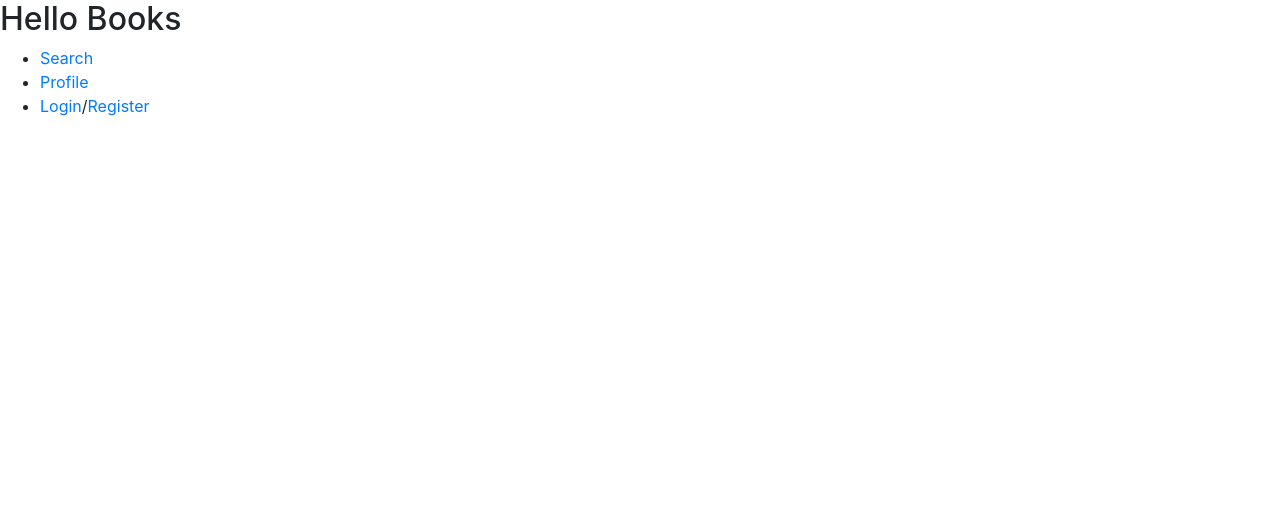
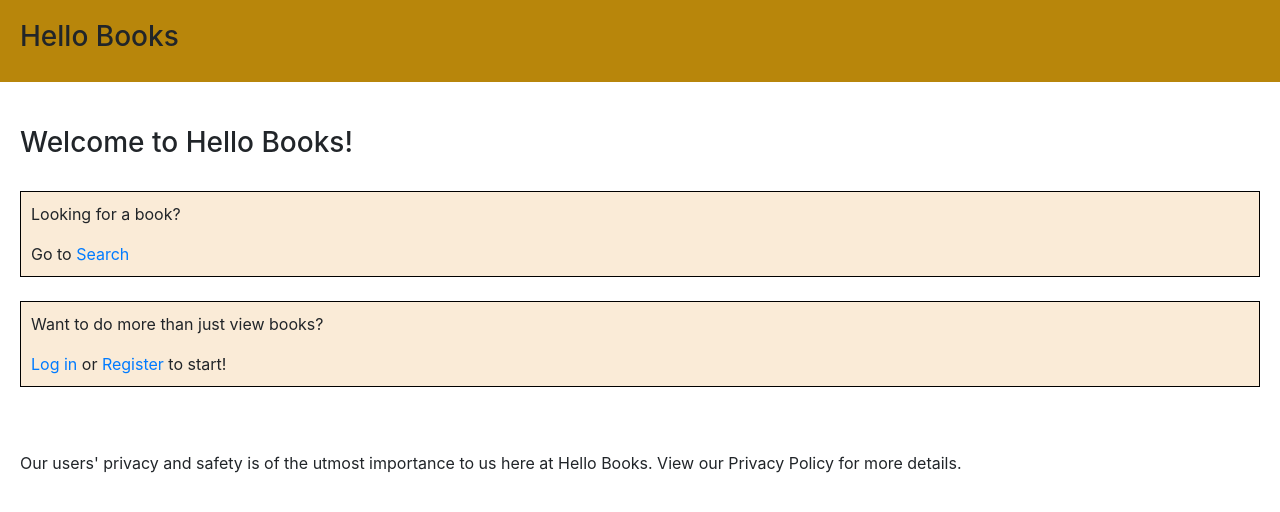
Before and after one commit to dodecahedronal/wbdv-sp20-final-client, a React (Create React App) app: page / in a window 1280 px wide. Shown: the top 512 px of the page. Built offline with nearby package versions, Linux system fonts and the light colour scheme; no server answers.

Commit message:
[MODIFY] Stylled hello books home page

```diff
--- /dev/null
+++ b/src/containers/BookHome.css
@@ -0,0 +1,17 @@
+.hb-home {
+    padding: 0px;
+}
+
+.logged-in-home, .anon-home {
+    padding: 20px;
+}
+
+.search-message, .profile-message, .sign-in-message, .logout-message {
+    border: 1px solid black;
+    background-color: antiquewhite;
+    padding: 10px;
+}
+
+.privacy-message {
+    padding: 20px;
+}
--- a/src/containers/BookHome.js
+++ b/src/containers/BookHome.js
@@ -1,8 +1,9 @@
 import React, {Component} from 'react'
-import {Link} from 'react-router-dom'
+import {Link, Redirect} from 'react-router-dom'
 import {currentUser, logout} from '../services/UserService'
+import './BookHome.css';
 
-export default class BookApp extends Component {
+export default class BookHome extends Component {
     constructor() {
         super();
 
@@ -29,33 +30,46 @@ export default class BookApp extends Component {
 
     render() {
         return(
-            <div>
-                <h2> Hello Books</h2>
-                <ul>
-                    <li>
-                        <Link to='/search'>Search</Link>
-                    </li>
-                    <li>
-                        <Link to='/profile'>Profile</Link>
-                    </li>
-                    {this.state.currentUser == null &&
-                        <li>
-                            <Link to='/login'>Login</Link>
-                            /
-                            <Link to='/register'>Register</Link>
-                        </li>
-                    }
-                </ul>
-
-                {this.state.currentUser != null &&
-                    <div>
-                        <link rel="stylesheet" href="https://stackpath.bootstrapcdn.com/bootstrap/4.3.1/css/bootstrap.min.css"/>
-                        <div className="nav-brand row">Home</div>
-                        <br></br>
-                        <h3>{this.state.currentUser.username} logged in</h3>
-                        <button onClick={() => this.logout()}>Logout</button>
+            <div className="hb-home">
+                <link rel="stylesheet" href="https://stackpath.bootstrapcdn.com/bootstrap/4.3.1/css/bootstrap.min.css"/>
+                <div className="nav-brand row"><h3>Hello Books</h3></div>
+                <br></br>
+                {this.props.cookies.get('uid') ? <div className="logged-in-home">
+                    <h3>Hello {this.props.cookies.get('username')}!</h3>
+                    <br/>
+                    <div className="search-message">
+                        <p>Looking for a book?</p>
+                        Go to <Link to="/search">Search</Link>
                     </div>
+                    <br/>
+                    <div className="profile-message">
+                        <p>Want to view your info?</p>
+                        Go to <Link to="/profile">My Profile</Link>
+                    </div>
+                    <br/>
+                    <div className="logout-message">
+                        <p>Had enough for the day?</p>
+                        <Link to='/' onClick={() => this.logout()}>Log out</Link>
+                    </div>
+                </div> : <div className="anon-home">
+                    <h3>Welcome to Hello Books!</h3>
+                    <br/>
+                    <div className="search-message">
+                        <p>Looking for a book?</p>
+                        Go to <Link to="/search">Search</Link>
+                    </div>
+                    <br/>
+                    <div className="sign-in-message">
+                        <p>Want to do more than just view books?</p>
+                        <Link to="/login">Log in</Link> or <Link to="/register">Register</Link> to start!
+                    </div>
+                </div>
                 }
+                <br/>
+                <div className="privacy-message">
+                    Our users' privacy and safety is of the utmost importance to us here at Hello Books.
+                    View our <a>Privacy Policy</a>  for more details.
+                </div>
             </div>
         )
     }
```
